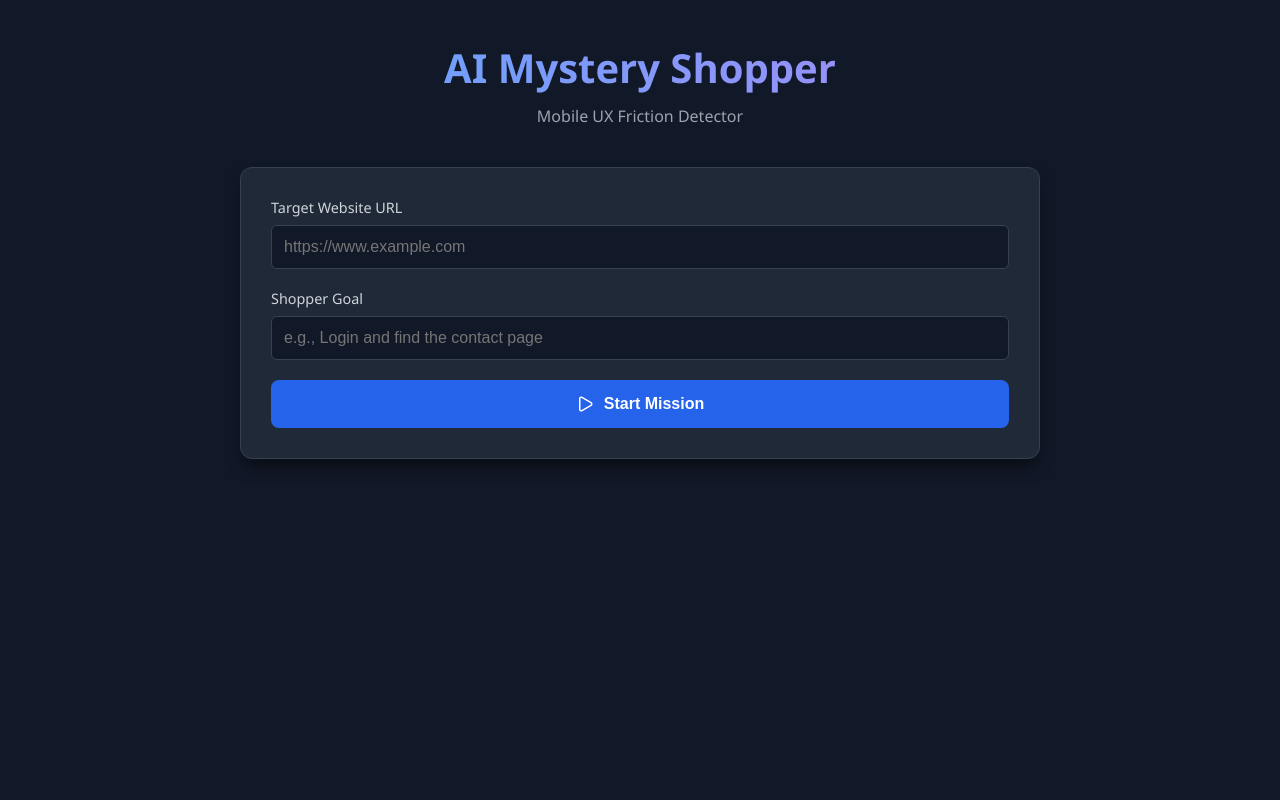
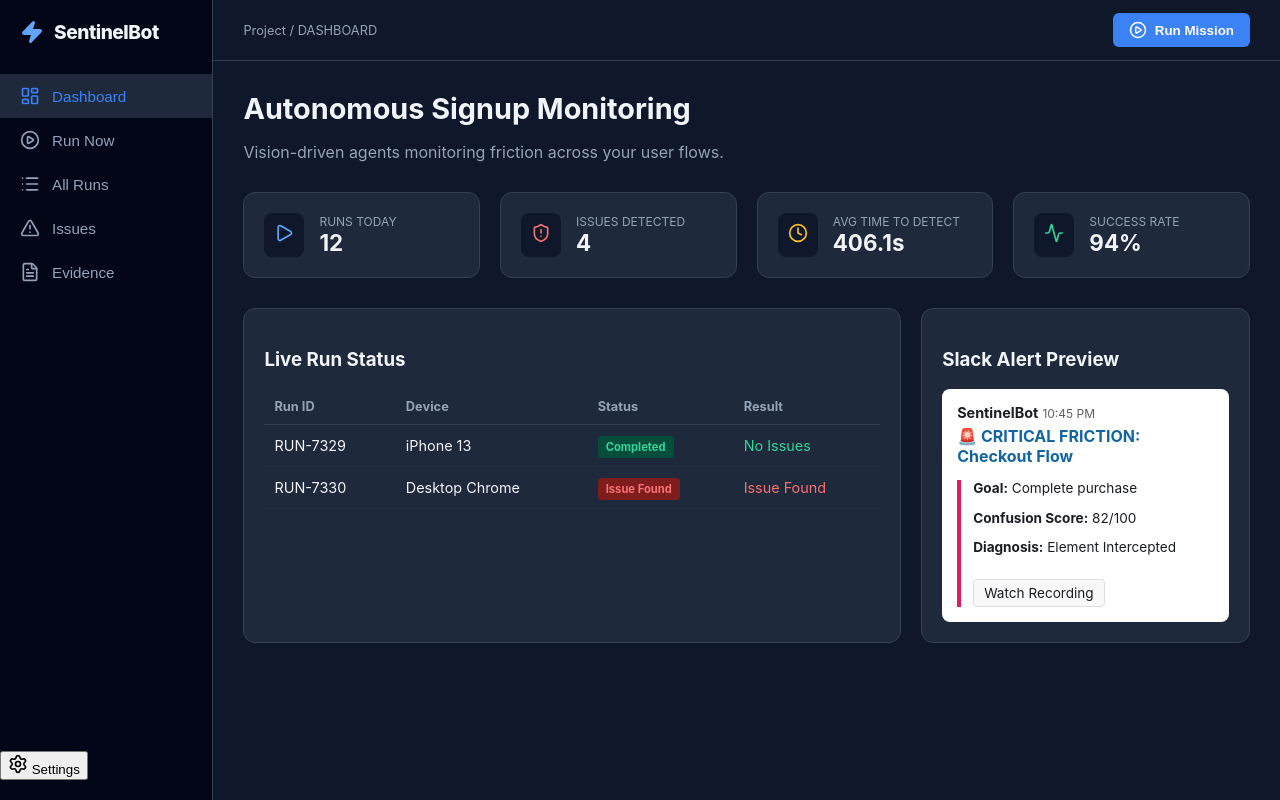
Before and after one commit to adnanathar28/ai-mystery-shopper, a React (Create React App) app in the folder ai-mystery-shopper/client/: page / in a window 1280 px wide. Built offline with nearby package versions, Linux system fonts and the light colour scheme.

Commit message:
First frontend change

```diff
--- a/ai-mystery-shopper/client/src/App.css
+++ b/ai-mystery-shopper/client/src/App.css
@@ -1,100 +1,176 @@
-body {
-  background-color: #111827;
-  color: #f3f4f6;
-  font-family: 'Segoe UI', sans-serif;
-  margin: 0;
+:root {
+  --bg-dark: #0f172a;
+  --bg-panel: #1e293b;
+  --sidebar-w: 240px;
+  --accent: #3b82f6;
+  --border: #334155;
+  --text-main: #f1f5f9;
+  --text-dim: #94a3b8;
 }
 
-.app-container {
-  max-width: 800px;
-  margin: 0 auto;
-  padding: 40px 20px;
+body {
+  background-color: var(--bg-dark);
+  color: var(--text-main);
+  margin: 0;
+  font-family: 'Inter', sans-serif;
 }
 
-header { text-align: center; margin-bottom: 40px; }
-header h1 { margin: 0; background: linear-gradient(90deg, #60a5fa, #a78bfa); -webkit-background-clip: text; color: transparent; font-size: 2.5rem; }
-header p { color: #9ca3af; margin-top: 10px; }
-
-.input-card {
-  background: #1f2937;
-  padding: 30px;
-  border-radius: 12px;
-  border: 1px solid #374151;
-  box-shadow: 0 10px 15px -3px rgba(0, 0, 0, 0.5);
+.dashboard-container {
+  display: flex;
+  height: 100vh;
 }
 
-.input-group { margin-bottom: 20px; }
-.input-group label { display: block; margin-bottom: 8px; color: #d1d5db; font-size: 0.9rem; }
-.input-group input {
-  width: 100%;
-  padding: 12px;
-  background: #111827;
-  border: 1px solid #374151;
-  color: white;
-  border-radius: 6px;
-  font-size: 1rem;
-  box-sizing: border-box; /* Fixes padding width issues */
+/* SIDEBAR */
+.sidebar {
+  width: var(--sidebar-w);
+  background: #020617;
+  border-right: 1px solid var(--border);
+  display: flex;
+  flex-direction: column;
+  padding: 20px 0;
 }
 
-.start-btn {
+.logo {
+  padding: 0 20px 30px;
+  display: flex;
+  align-items: center;
+  gap: 10px;
+  font-size: 1.2rem;
+  font-weight: 800;
+  letter-spacing: -0.5px;
+}
+
+nav { flex-grow: 1; }
+nav button {
   width: 100%;
-  padding: 15px;
-  background: #2563eb;
+  background: transparent;
+  border: none;
+  color: var(--text-dim);
+  padding: 12px 20px;
+  display: flex;
+  align-items: center;
+  gap: 12px;
+  cursor: pointer;
+  font-size: 0.95rem;
+  transition: all 0.2s;
+}
+
+nav button:hover, nav button.active {
+  background: #1e293b;
+  color: var(--accent);
+}
+
+/* MAIN CONTENT */
+.main-content {
+  flex-grow: 1;
+  overflow-y: auto;
+  display: flex;
+  flex-direction: column;
+}
+
+.top-bar {
+  height: 60px;
+  border-bottom: 1px solid var(--border);
+  display: flex;
+  align-items: center;
+  justify-content: space-between;
+  padding: 0 30px;
+}
+
+.breadcrumb { color: var(--text-dim); font-size: 0.8rem; }
+
+.run-btn {
+  background: var(--accent);
   color: white;
   border: none;
-  border-radius: 8px;
-  font-size: 1rem;
-  font-weight: bold;
+  padding: 8px 16px;
+  border-radius: 6px;
+  font-weight: 600;
+  display: flex;
+  align-items: center;
+  gap: 8px;
   cursor: pointer;
-  display: flex;
-  justify-content: center;
-  align-items: center;
-  gap: 10px;
-  transition: background 0.2s;
 }
-.start-btn:hover { background: #1d4ed8; }
-.start-btn:disabled { background: #4b5563; cursor: not-allowed; }
 
-.spin { animation: spin 1s linear infinite; }
-@keyframes spin { 100% { transform: rotate(360deg); } }
+/* DASHBOARD HOME */
+.view-container { padding: 30px; }
+h1 { margin: 0 0 5px; font-size: 1.8rem; }
+.subtitle { color: var(--text-dim); margin-bottom: 30px; }
 
-.error-msg { background: #7f1d1d; color: #fecaca; padding: 15px; border-radius: 8px; margin-top: 20px; text-align: center; }
-
-.results-area { margin-top: 40px; animation: fadeIn 0.5s ease-in; }
-@keyframes fadeIn { from { opacity: 0; transform: translateY(10px); } to { opacity: 1; transform: translateY(0); } }
-
-.score-card {
-  text-align: center;
-  background: #1f2937;
-  padding: 30px;
-  border-radius: 12px;
-  border: 1px solid #374151;
+.stats-grid {
+  display: grid;
+  grid-template-columns: repeat(4, 1fr);
+  gap: 20px;
   margin-bottom: 30px;
 }
-.score { font-size: 4rem; font-weight: 800; margin: 10px 0; }
-.score.bad { color: #f87171; }
-.score.good { color: #34d399; }
-.status { display: flex; justify-content: center; gap: 10px; font-weight: bold; font-size: 1.2rem; }
 
-.timeline { display: flex; flex-direction: column; gap: 20px; }
-.log-item { display: flex; gap: 15px; }
-.step-number {
-  background: #2563eb;
-  width: 30px;
-  height: 30px;
-  border-radius: 50%;
+.stat-card {
+  background: var(--bg-panel);
+  border: 1px solid var(--border);
+  padding: 20px;
+  border-radius: 12px;
   display: flex;
   align-items: center;
-  justify-content: center;
+  gap: 15px;
+}
+
+.stat-icon {
+  background: #0f172a;
+  padding: 10px;
+  border-radius: 8px;
+}
+
+.stat-info label { display: block; font-size: 0.75rem; color: var(--text-dim); text-transform: uppercase; }
+.stat-info .value { font-size: 1.4rem; font-weight: 700; }
+
+.dashboard-grid {
+  display: grid;
+  grid-template-columns: 2fr 1fr;
+  gap: 20px;
+}
+
+.panel {
+  background: var(--bg-panel);
+  border: 1px solid var(--border);
+  border-radius: 12px;
+  padding: 20px;
+}
+
+/* TABLE */
+table { width: 100%; border-collapse: collapse; margin-top: 15px; }
+th { text-align: left; color: var(--text-dim); font-size: 0.8rem; padding: 10px; border-bottom: 1px solid var(--border); }
+td { padding: 12px 10px; font-size: 0.9rem; border-bottom: 1px solid #33415544; }
+
+.badge {
+  padding: 4px 8px;
+  border-radius: 4px;
+  font-size: 0.7rem;
   font-weight: bold;
-  flex-shrink: 0;
 }
-.step-content {
-  background: #1f2937;
+.badge.completed { background: #064e3b; color: #34d399; }
+.badge.issue-found { background: #7f1d1d; color: #f87171; }
+
+/* SLACK PREVIEW */
+.slack-card {
+  background: #ffffff;
+  color: #1a1d21;
   padding: 15px;
   border-radius: 8px;
-  border: 1px solid #374151;
-  flex-grow: 1;
+  margin-top: 15px;
 }
-.thought { margin: 0 0 10px 0; font-style: italic; color: #e5e7eb; }
-.frustration { font-size: 0.8rem; background: #374151; padding: 4px 8px; rounded: 4px; color: #9ca3af; text-transform: uppercase; letter-spacing: 1px; }
+.slack-header { font-size: 0.9rem; margin-bottom: 5px; }
+.slack-header .time { color: #616061; font-size: 0.75rem; }
+.slack-title { color: #1264a3; font-weight: 700; margin: 5px 0; }
+.slack-attachment { border-left: 4px solid #e01e5a; padding-left: 12px; margin-top: 10px; font-size: 0.85rem; }
+.slack-btn {
+    margin-top: 10px;
+    border: 1px solid #dddddd;
+    padding: 5px 10px;
+    border-radius: 4px;
+    display: inline-block;
+    cursor: pointer;
+    background: #f8f8f8;
+}
+
+.text-red { color: #f87171; }
+.text-green { color: #34d399; }
--- a/ai-mystery-shopper/client/src/App.js
+++ b/ai-mystery-shopper/client/src/App.js
@@ -1,125 +1,95 @@
 import React, { useState } from 'react';
-import axios from 'axios';
-import { AlertCircle, CheckCircle, Play, Loader, Video } from 'lucide-react';
+import {
+  LayoutDashboard,
+  PlayCircle,
+  List,
+  AlertTriangle,
+  FileText,
+  Settings,
+  Zap,
+  Clock,
+  ShieldAlert,
+  Activity
+} from 'lucide-react';
 import './App.css';
 
+// We will build these sub-views next
+import DashboardHome from './views/DashboardHome';
+// import RunsList from './views/RunsList';
+// import LiveRunConfig from './views/LiveRunConfig';
+
 function App() {
-  const [url, setUrl] = useState('');
-  const [goal, setGoal] = useState('');
-  const [loading, setLoading] = useState(false);
-  const [report, setReport] = useState(null);
-  const [error, setError] = useState('');
+  const [activeView, setActiveView] = useState('dashboard');
 
-  const runTest = async () => {
-    if (!url || !goal) return alert("Please fill in both fields");
-    setLoading(true);
-    setReport(null);
-    setError('');
+  // This would eventually come from your backend/database
+  const [runsHistory, setRunsHistory] = useState([
+    { id: 'RUN-7329', status: 'Completed', score: 12, device: 'iPhone 13', url: 'https://example.com', date: 'Feb 10, 10:30 PM' },
+    { id: 'RUN-7330', status: 'Issue Found', score: 82, device: 'Desktop Chrome', url: 'https://shop.com', date: 'Feb 11, 02:15 AM' },
+  ]);
 
-    try {
-      const response = await axios.post('http://localhost:3001/api/shop', { url, goal });
-      setReport(response.data.report);
-    } catch (err) {
-      setError('Error: Ensure backend is running on port 3001.');
-      console.error(err);
-    } finally {
-      setLoading(false);
+  const renderView = () => {
+    switch(activeView) {
+      case 'dashboard': return <DashboardHome runs={runsHistory} />;
+      // case 'runs': return <RunsList runs={runsHistory} />;
+      // case 'config': return <LiveRunConfig />;
+      default: return <DashboardHome />;
     }
   };
 
   return (
-    <div className="app-container">
-      <header>
-        <h1>AI Mystery Shopper</h1>
-        <p>Mobile UX Friction Detector</p>
-      </header>
-
-      <div className="input-card">
-        <div className="input-group">
-          <label>Target Website URL</label>
-          <input
-            type="text"
-            placeholder="https://www.example.com"
-            value={url}
-            onChange={(e) => setUrl(e.target.value)}
-          />
-        </div>
-        <div className="input-group">
-          <label>Shopper Goal</label>
-          <input
-            type="text"
-            placeholder="e.g., Login and find the contact page"
-            value={goal}
-            onChange={(e) => setGoal(e.target.value)}
-          />
+    <div className="dashboard-container">
+      {/* SIDEBAR */}
+      <aside className="sidebar">
+        <div className="logo">
+          <Zap color="#60a5fa" fill="#60a5fa" size={24} />
+          <span>SentinelBot</span>
         </div>
 
-        <button onClick={runTest} disabled={loading} className="start-btn">
-          {loading ? <><Loader className="spin"/> Simulating Mobile User...</> : <><Play size={18}/> Start Mission</>}
-        </button>
-      </div>
+        <nav>
+          <button
+            className={activeView === 'dashboard' ? 'active' : ''}
+            onClick={() => setActiveView('dashboard')}
+          >
+            <LayoutDashboard size={20} /> Dashboard
+          </button>
+          <button
+            className={activeView === 'config' ? 'active' : ''}
+            onClick={() => setActiveView('config')}
+          >
+            <PlayCircle size={20} /> Run Now
+          </button>
+          <button
+            className={activeView === 'runs' ? 'active' : ''}
+            onClick={() => setActiveView('runs')}
+          >
+            <List size={20} /> All Runs
+          </button>
+          <button>
+            <AlertTriangle size={20} /> Issues
+          </button>
+          <button>
+            <FileText size={20} /> Evidence
+          </button>
+        </nav>
 
-      {error && <div className="error-msg">{error}</div>}
+        <div className="sidebar-footer">
+          <button><Settings size={20} /> Settings</button>
+        </div>
+      </aside>
 
-      {report && (
-        <div className="results-area">
-          {/* SCORE CARD */}
-          <div className="score-card">
-            <h2>Confusion Score</h2>
-            <div className={`score ${report.confusionScore > 60 ? 'bad' : report.confusionScore > 30 ? 'warning' : 'good'}`}>
-              {report.confusionScore}/100
-            </div>
-            <div className="status">
-              {report.confusionScore > 60
-                ? <><AlertCircle color="#ff6b6b"/> Critical Friction</>
-                : report.confusionScore > 30
-                ? <><AlertCircle color="#fcc419"/> Potential UX Issue</>
-                : <><CheckCircle color="#51cf66"/> Smooth Experience</>}
-            </div>
-            {report.topDiagnosis !== "None" && (
-                <div className="diagnosis-badge">
-                    Diagnosis: <strong>{report.topDiagnosis}</strong>
-                </div>
-            )}
-          </div>
+      {/* MAIN CONTENT AREA */}
+      <main className="main-content">
+        <header className="top-bar">
+          <div className="breadcrumb">Project / {activeView.toUpperCase()}</div>
+          <button className="run-btn" onClick={() => setActiveView('config')}>
+            <PlayCircle size={18} /> Run Mission
+          </button>
+        </header>
 
-          {/* VIDEO EVIDENCE PLAYER (NEW) */}
-          {report.videoUrl && (
-            <div className="video-card" style={{ marginBottom: '30px', background: '#1f2937', padding: '20px', borderRadius: '12px' }}>
-                <h3 style={{ display: 'flex', alignItems: 'center', gap: '10px' }}>
-                    <Video size={20} /> Session Evidence
-                </h3>
-                <video
-                    controls
-                    width="100%"
-                    src={`http://localhost:3001${report.videoUrl}`}
-                    style={{ borderRadius: '8px', marginTop: '10px', border: '1px solid #374151' }}
-                />
-            </div>
-          )}
-
-          {/* LOGS */}
-          <div className="timeline">
-            <h3>Shopper Journey Log</h3>
-            {report.log.filter(l => l.type === 'ai_thought').map((step, i) => (
-              <div key={i} className="log-item">
-                <div className="step-number">{i + 1}</div>
-                <div className="step-content">
-                  <p className="thought">"{step.details.thought}"</p>
-                  <div className="meta">
-                    <span className="frustration">{step.details.aiFrustrationLevel <= 2 ? 'Status: Smooth' : `Frustration: ${step.details.aiFrustrationLevel}/10`}</span>
-                    {step.details.diagnosis && step.details.diagnosis !== "Healthy" && (
-                         <span className="frustration" style={{background: '#7f1d1d', color: '#fecaca', marginLeft: '10px'}}>
-                            {step.details.diagnosis}
-                         </span>
-                    )}
-                  </div>
-                </div>
-              </div>
-            ))}
-          </div>
-        </div>
-      )}
+        <section className="view-container">
+          {renderView()}
+        </section>
+      </main>
     </div>
   );
 }
--- /dev/null
+++ b/ai-mystery-shopper/client/src/views/DashboardHome.js
@@ -0,0 +1,94 @@
+// src/views/DashboardHome.js
+import React from 'react';
+import { Activity, ShieldAlert, Clock, Play } from 'lucide-react';
+
+const DashboardHome = ({ runs }) => {
+  return (
+    <div className="dashboard-home">
+      <h1>Autonomous Signup Monitoring</h1>
+      <p className="subtitle">Vision-driven agents monitoring friction across your user flows.</p>
+
+      {/* STATS ROW */}
+      <div className="stats-grid">
+        <div className="stat-card">
+          <div className="stat-icon"><Play size={20} color="#60a5fa"/></div>
+          <div className="stat-info">
+            <label>Runs Today</label>
+            <div className="value">12</div>
+          </div>
+        </div>
+        <div className="stat-card">
+          <div className="stat-icon"><ShieldAlert size={20} color="#f87171"/></div>
+          <div className="stat-info">
+            <label>Issues Detected</label>
+            <div className="value">4</div>
+          </div>
+        </div>
+        <div className="stat-card">
+          <div className="stat-icon"><Clock size={20} color="#fbbf24"/></div>
+          <div className="stat-info">
+            <label>Avg Time to Detect</label>
+            <div className="value">406.1s</div>
+          </div>
+        </div>
+        <div className="stat-card">
+          <div className="stat-icon"><Activity size={20} color="#34d399"/></div>
+          <div className="stat-info">
+            <label>Success Rate</label>
+            <div className="value">94%</div>
+          </div>
+        </div>
+      </div>
+
+      <div className="dashboard-grid">
+        {/* RECENT RUNS TABLE */}
+        <div className="panel recent-runs">
+          <h3>Live Run Status</h3>
+          <table>
+            <thead>
+              <tr>
+                <th>Run ID</th>
+                <th>Device</th>
+                <th>Status</th>
+                <th>Result</th>
+              </tr>
+            </thead>
+            <tbody>
+              {runs.map(run => (
+                <tr key={run.id}>
+                  <td>{run.id}</td>
+                  <td>{run.device}</td>
+                  <td><span className={`badge ${run.status.toLowerCase().replace(' ', '-')}`}>{run.status}</span></td>
+                  <td className={run.score > 50 ? 'text-red' : 'text-green'}>
+                    {run.score > 50 ? 'Issue Found' : 'No Issues'}
+                  </td>
+                </tr>
+              ))}
+            </tbody>
+          </table>
+        </div>
+
+        {/* SLACK PREVIEW AREA */}
+        <div className="panel slack-preview">
+          <h3>Slack Alert Preview</h3>
+          <div className="slack-card">
+             <div className="slack-header">
+                <strong>SentinelBot</strong> <span className="time">10:45 PM</span>
+             </div>
+             <div className="slack-content">
+                <p className="slack-title">🚨 CRITICAL FRICTION: Checkout Flow</p>
+                <div className="slack-attachment">
+                    <p><strong>Goal:</strong> Complete purchase</p>
+                    <p><strong>Confusion Score:</strong> 82/100</p>
+                    <p><strong>Diagnosis:</strong> Element Intercepted</p>
+                    <div className="slack-btn">Watch Recording</div>
+                </div>
+             </div>
+          </div>
+        </div>
+      </div>
+    </div>
+  );
+};
+
+export default DashboardHome;
```
Also changed, not shown: 1 other file (tests, documents, lock files or other folders).
